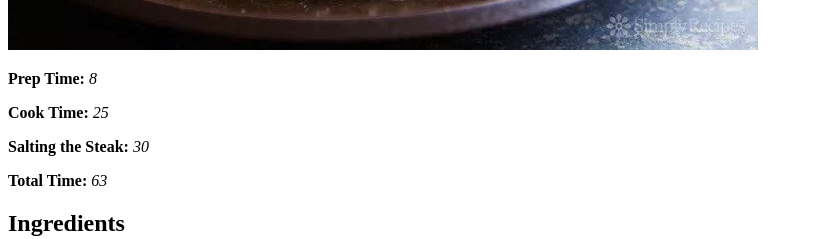
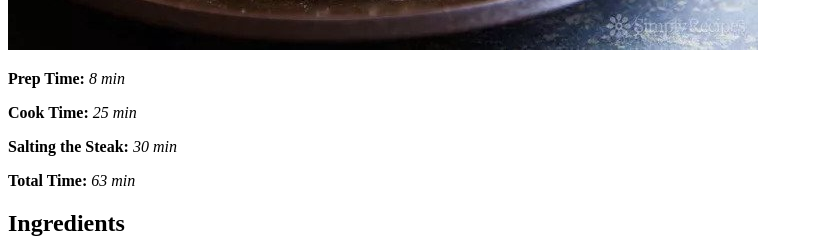
Before and after one commit to Jewlen/odin-recipes, a plain HTML site: page recipes/steak.html in a window 1280 px wide. Shown: the part 530-769 px from the top of the page, without its empty margins (0-813 px from the left). Drawn offline with Linux system fonts and the light colour scheme.

Commit message:
add min to prep

```diff
--- a/recipes/steak.html
+++ b/recipes/steak.html
@@ -10,10 +10,10 @@
                 <h1>Peppercorn Steak</h1>
             </header>
             <img src="../images/Steak.jpg" alt="A tasty Peppercoin Steak">
-            <p><strong>Prep Time:</strong> <em>8</em></p>
-            <p><strong>Cook Time:</strong> <em>25</em></p>
-            <p><strong>Salting the Steak:</strong> <em>30</em></p>
-            <p><strong>Total Time:</strong> <em>63</em></p>
+            <p><strong>Prep Time:</strong> <em>8 min</em></p>
+            <p><strong>Cook Time:</strong> <em>25 min</em></p>
+            <p><strong>Salting the Steak:</strong> <em>30 min</em></p>
+            <p><strong>Total Time:</strong> <em>63 min</em></p>
 
             <h2><strong>Ingredients</strong></h2>
                 <ul>
```
